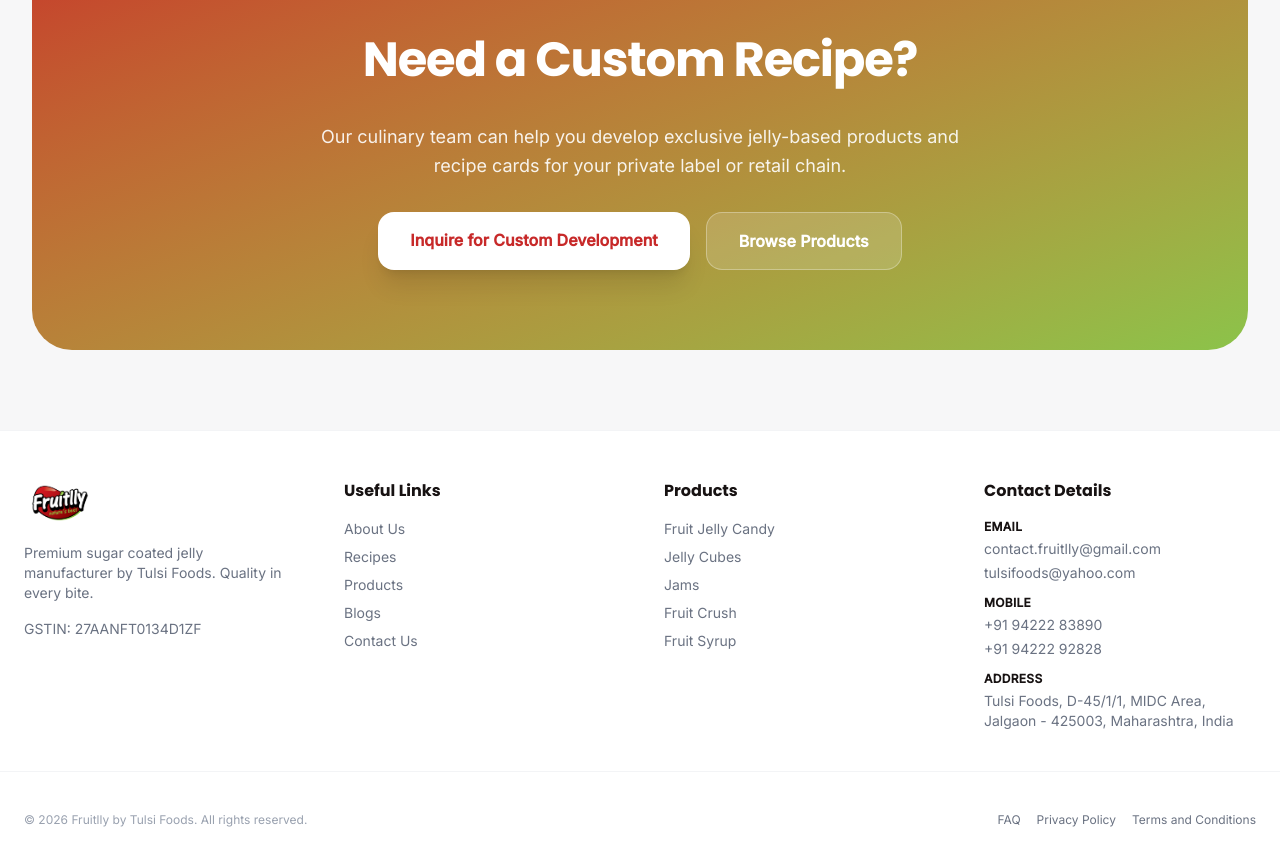
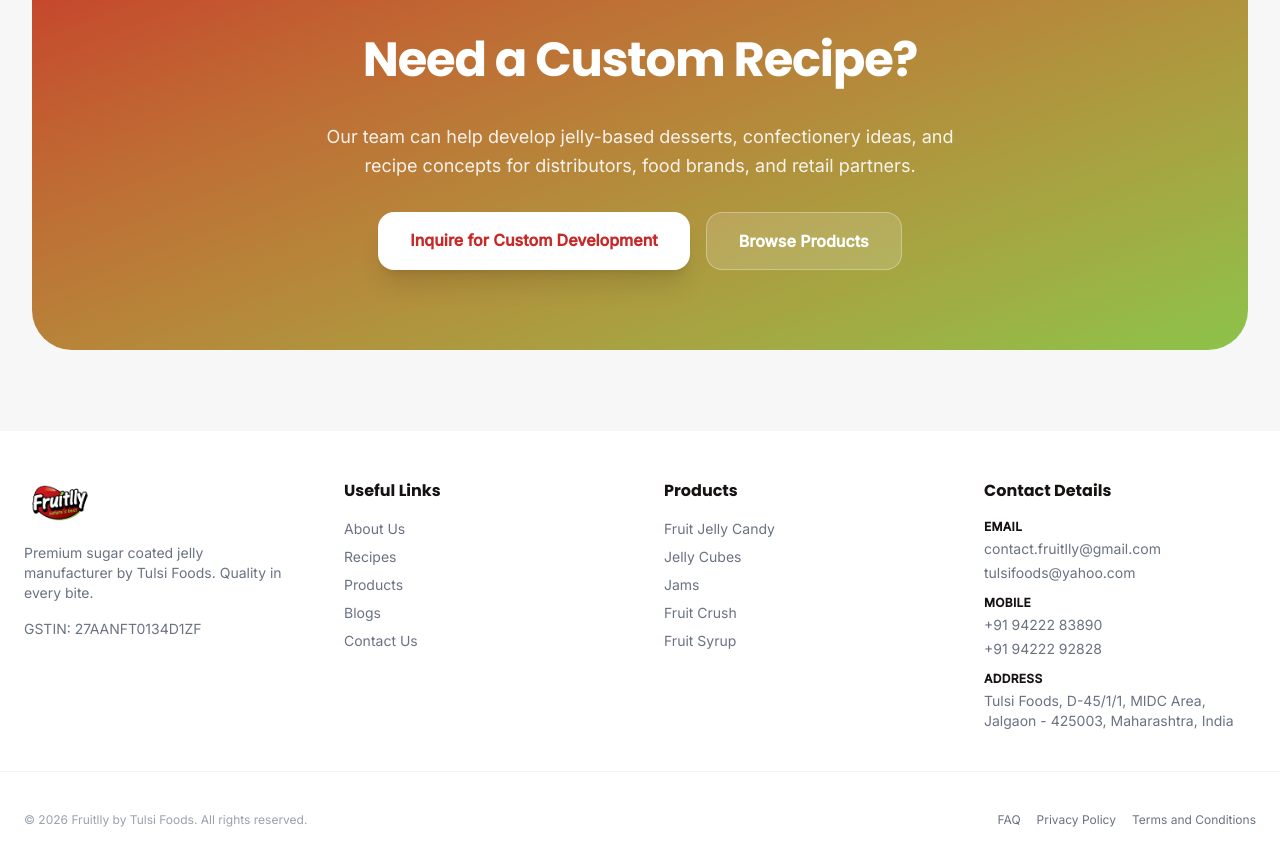
Before and after one commit to Darshan172003/Fruitlly, a React (Vite) app in the folder frontend/: page /recipes in a window 1280 px wide. Shown: the part 1030-1896 px from the top of the page. Built offline with nearby package versions, Linux system fonts and the light colour scheme; no server answers; the database is empty.

Commit message:
feat: update messaging in Recipes page for clarity on custom recipe offerings

```diff
--- a/frontend/src/pages/Recipes.tsx
+++ b/frontend/src/pages/Recipes.tsx
@@ -226,7 +226,7 @@ const Recipes = () => {
             Need a Custom Recipe?
           </h2>
           <p className="relative z-10 text-white/90 text-lg max-w-2xl leading-relaxed">
-            Our culinary team can help you develop exclusive jelly-based products and recipe cards for your private label or retail chain.
+            Our team can help develop jelly-based desserts, confectionery ideas, and recipe concepts for distributors, food brands, and retail partners.
           </p>
           <div className="relative z-10 flex flex-col sm:flex-row gap-4 justify-center">
             <Link
```
